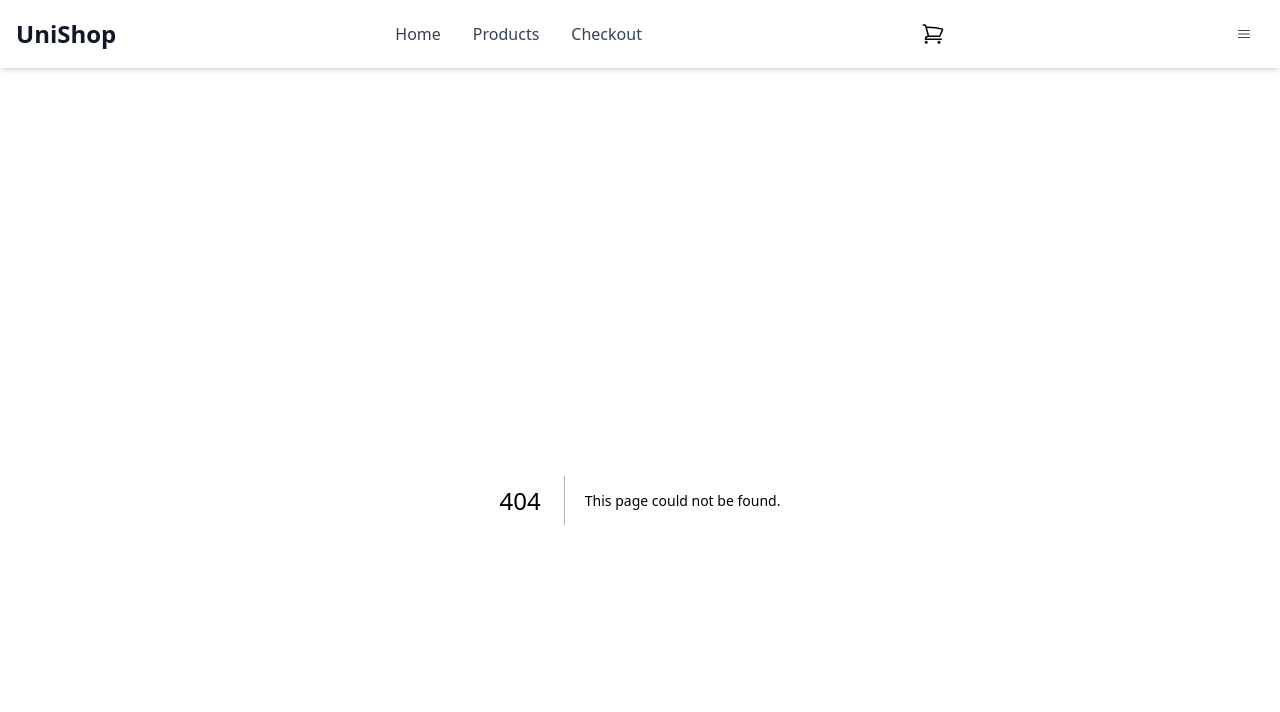
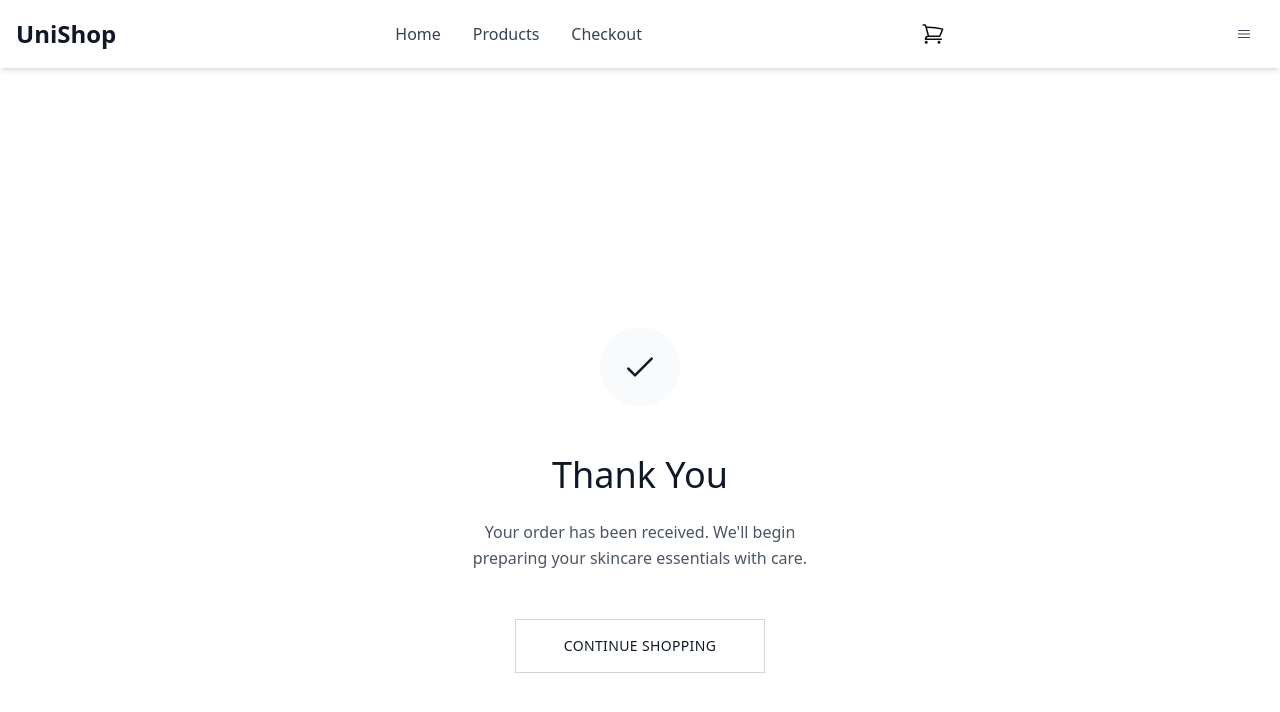
Before and after one commit to Neath3333/Ecommerce-Clone-Project, a Next.js app: page /success in a window 1280 px wide. Before the commit this address had no page. Shown: the top 712 px of the page. Built offline with nearby package versions, Linux system fonts and the light colour scheme.

Commit message:
feat: add success page with cart clearing functionality
- Add client-side success page component with 'use client' directive
- Implement automatic cart clearing on successful payment
- Fix broken link path from /product to /products
- Add minimalist styling consistent with skincare theme

```diff
--- /dev/null
+++ b/src/app/success/page.tsx
@@ -0,0 +1,34 @@
+'use client';
+
+import Link from "next/link";
+import { useCartStore } from "../../../store/cart-store";
+import { useEffect } from "react";
+export default function SuccessPage() {
+
+    const {clearCart} = useCartStore();
+    useEffect(() => {
+        clearCart();
+    }, [clearCart]);
+    return (
+        <div className="min-h-screen flex items-center justify-center bg-white">
+            <div className="text-center space-y-12 p-8 max-w-md">
+                <div className="w-20 h-20 bg-gray-50 rounded-full flex items-center justify-center mx-auto">
+                    <svg className="w-10 h-10 text-gray-900" fill="none" stroke="currentColor" viewBox="0 0 24 24">
+                        <path strokeLinecap="round" strokeLinejoin="round" strokeWidth={1.5} d="M5 13l4 4L19 7" />
+                    </svg>
+                </div>
+                <div className="space-y-6">
+                    <h1 className="text-4xl font-light text-gray-900 font-playfair">Thank You</h1>
+                    <p className="text-gray-600 font-light leading-relaxed">
+                        Your order has been received. We'll begin preparing your skincare essentials with care.
+                    </p>
+                </div>
+                <Link href="/products">
+                    <button className="px-12 py-4 bg-white text-gray-900 border border-gray-300 hover:bg-gray-50 hover:border-gray-400 rounded-none transition-all duration-300 font-light text-sm uppercase tracking-wide">
+                        Continue Shopping
+                    </button>
+                </Link>
+            </div>
+        </div>
+    )
+}
```
